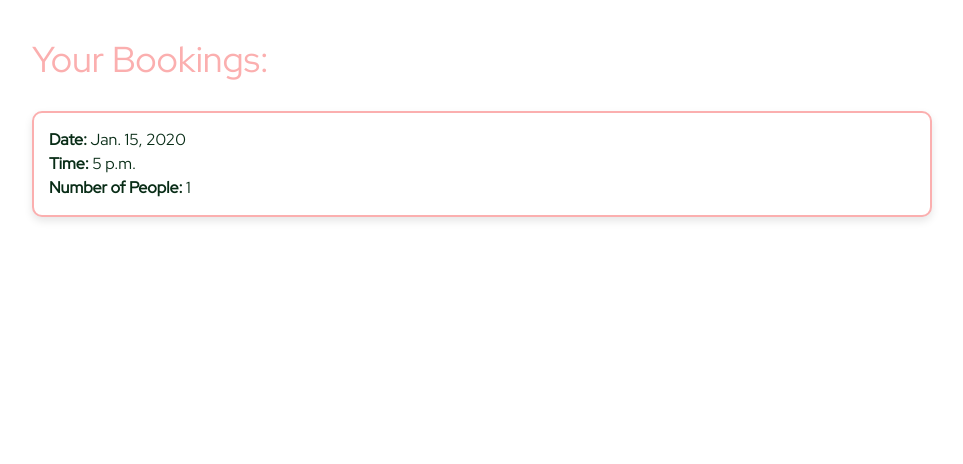
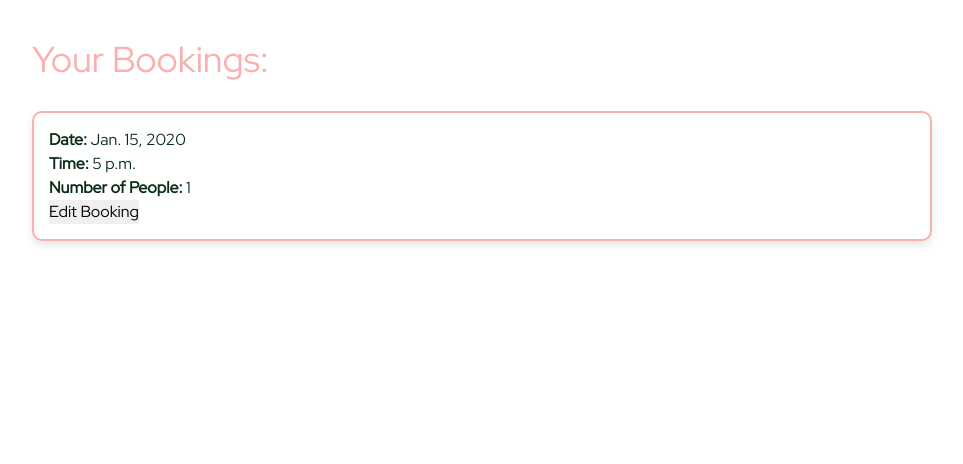
Before and after one commit to Maximiliane-K/ristorante-amore, a Django app: page /view_bookings/ in a window 1280 px wide. Shown: the part 162-626 px from the top of the page, without its empty margins (158-1121 px from the left). Run offline with Django 3.2, Linux system fonts and the light colour scheme; a user stored in the database is signed in; tables that the repository leaves empty hold one stand-in row (values such as "Sample post"); some libraries are stand-ins or nearby versions.

Commit message:
Add 'Edit Booking' form with CSRF protection so that the user can edit booking

```diff
--- a/bookings/templates/bookings/view_bookings.html
+++ b/bookings/templates/bookings/view_bookings.html
@@ -10,6 +10,12 @@
                 <strong>Date:</strong> {{ booking.date }}<br>
                 <strong>Time:</strong> {{ booking.time }}<br>
                 <strong>Number of People:</strong> {{ booking.num_people }}<br>
+
+                <form method="post" action="#">
+                    {% csrf_token %}
+                    <button type="submit">Edit Booking</button>
+                </form>
+
             </li>
         {% empty %}
             <li class="no-booking">No bookings found.</li>
```
